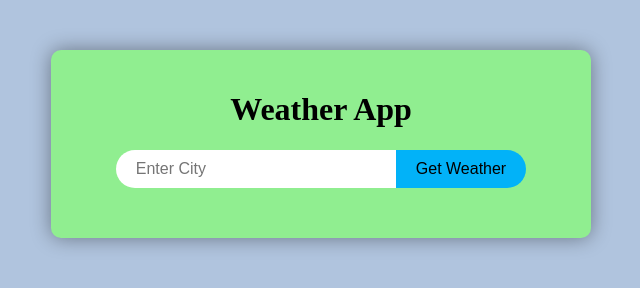
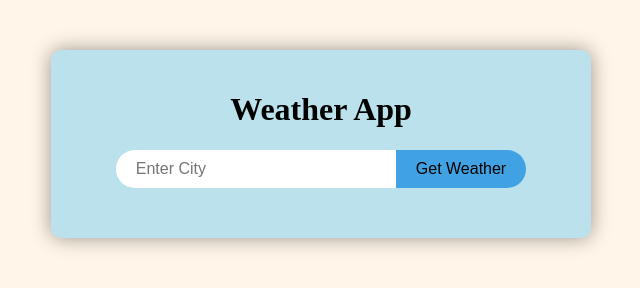
Before and after one commit to R-Kri/Weather-App, a plain HTML site: page index.html in a window 1280 px wide. Shown: the whole page, without its empty margins (319-959 px from the left). Drawn offline with Linux system fonts and the light colour scheme.

Commit message:
Update style.css

```diff
--- a/style.css
+++ b/style.css
@@ -1,11 +1,11 @@
 body{
     margin: 0;
     font-family: 'Times New Roman', Times, serif, sans-serif;
-    background-color: lightsteelblue;
+    background-color:#FFF6E9;
 }
 
 .container{
-    background-color: lightgreen;
+    background-color: #BBE2EC;
     margin: 0 auto;
     box-shadow: 0 0 20px rgba(0,0,0,0.4);
     margin-top: 50px;
@@ -31,7 +31,7 @@ form input[type="text"]{
     border-bottom-left-radius:20px;
 }
 form input[type="submit"]{
-    background-color: rgb(2, 178, 248);
+    background-color: #40A2E3;
     border: none;
     font-size: 16px;
     padding: 10px 20px;
```
